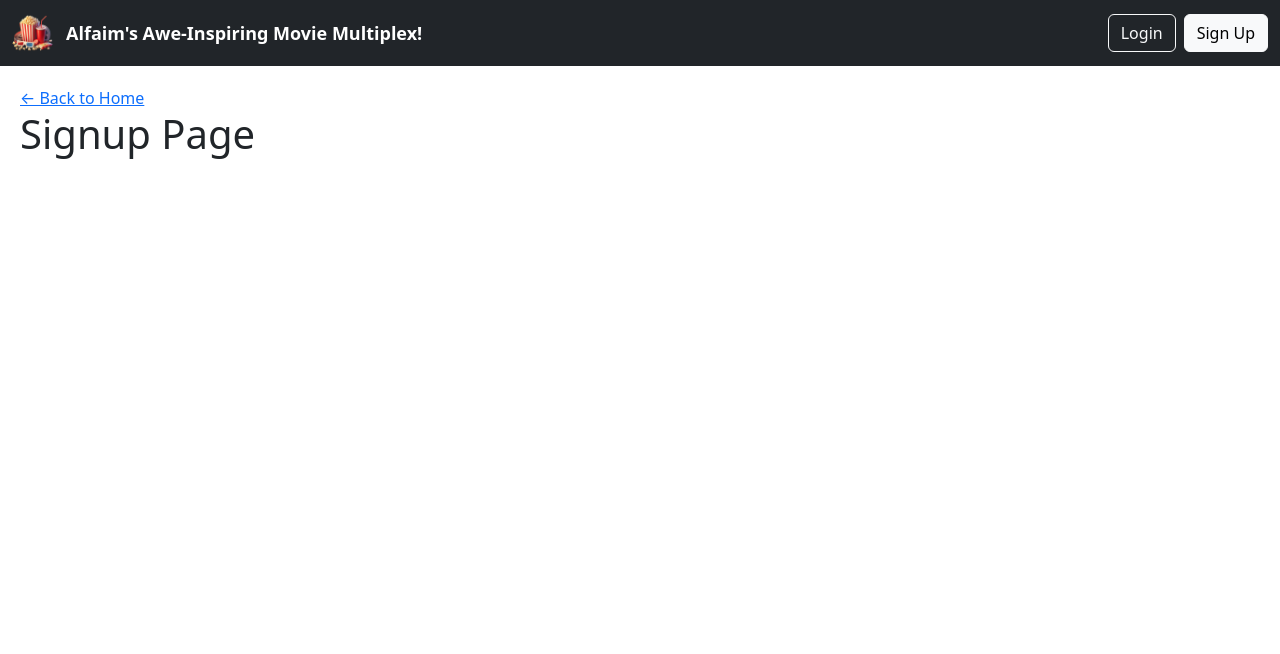
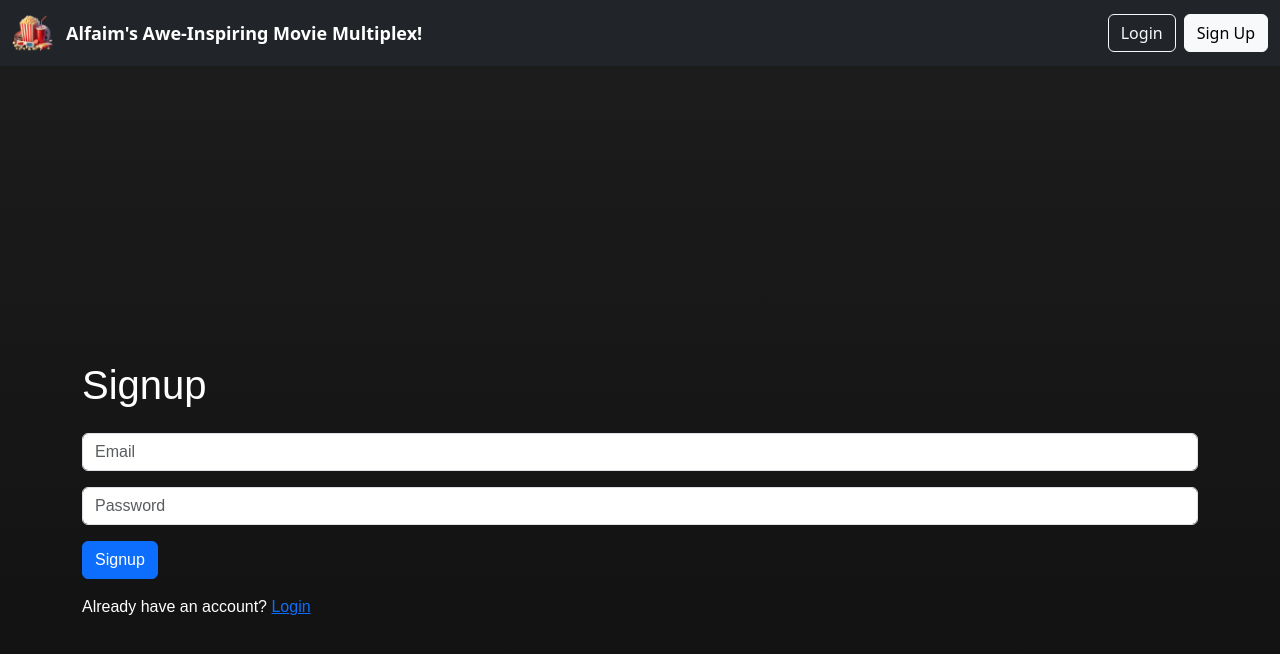
Before and after one commit to Rulfayem/movie-booking-app-fullstack-project, a React (Vite) app: page /signup in a window 1280 px wide. Shown: the top 654 px of the page. Built offline with nearby package versions, Linux system fonts and the light colour scheme.

Commit message:
implemented login, signup, and logout features to their respective pages and to homepage. Did some UI and polish stuff to those pages, and navbar

```diff
--- a/src/Layout.jsx
+++ b/src/Layout.jsx
@@ -5,6 +5,12 @@ import logoImage from "./assets/movie-coding-logo.png";
 function Layout() {
     const siteLogo = logoImage;
     const siteTitle = "Alfaim's Awe-Inspiring Movie Multiplex!";
+    const isLoggedIn = !!localStorage.getItem("token");
+
+    const handleLogout = () => {
+        localStorage.removeItem("token");
+        window.location.href = "/";
+    };
 
     return (
         <>
@@ -28,8 +34,10 @@ function Layout() {
                         </Navbar.Brand>
                     </div>
 
-                    {/* login + signup button shown top right */}
+                    {/* login + signup + logout button shown top right */}
                     <div>
+                        {!isLoggedIn ? (
+                            <>
                                 <Link to="/login">
                                     <Button variant="outline-light" className="me-2">
                                         Login
@@ -41,8 +49,13 @@ function Layout() {
                                         Sign Up
                                     </Button>
                                 </Link>
+                            </>
+                        ) : (
+                            <Button variant="danger" onClick={handleLogout}>
+                                Logout
+                            </Button>
+                        )}
                     </div>
-
                 </Container>
             </Navbar>
 
--- a/src/pages/HomePage.jsx
+++ b/src/pages/HomePage.jsx
@@ -4,7 +4,7 @@ import { useNavigate } from "react-router-dom";
 
 function HomePage() {
     const mainMovieImage = movieImage;
-    const isLoggedIn = false;
+    const isLoggedIn = !!localStorage.getItem("token");
     const navigate = useNavigate();
 
     //handles book seat button
@@ -60,6 +60,8 @@ function HomePage() {
 
                 {/* middle column content */}
                 <div style={{ textAlign: "center", flex: "1" }}>
+
+                    {/* movie poster image */}
                     <img
                         src={mainMovieImage}
                         alt="movie"
@@ -102,6 +104,7 @@ function HomePage() {
                             In a post-apocalyptic future after "The Quiet Rapture" event, a convict explores a
                             blood ocean on a desolate moon using a submarine called the "Iron Lung" to search for missing stars/planets.
                         </p>
+                        {!isLoggedIn && (
                             <p
                                 style={{
                                     fontSize: "14px",
@@ -110,6 +113,7 @@ function HomePage() {
                             >
                                 ⚠️ You must be logged in to book a seat
                             </p>
+                        )}
                     </div>
 
                     <h2
--- a/src/pages/LoginPage.jsx
+++ b/src/pages/LoginPage.jsx
@@ -1,12 +1,83 @@
+import { useState } from "react";
 import { Link } from "react-router-dom";
+import { useNavigate } from "react-router-dom";
 
 function LoginPage() {
+    const [email, setEmail] = useState("");
+    const [password, setPassword] = useState("");
+    const [message, setMessage] = useState("");
+    const navigate = useNavigate();
+
+    const pageStyle = {
+        background: "linear-gradient(to bottom, #1c1c1c, #0f0f0f)",
+        minHeight: "100vh",
+        color: "white",
+        fontFamily: "Arial, sans-serif",
+        display: "flex",
+        justifyContent: "center",
+        alignItems: "center"
+    };
+
+    const handleLogin = async (e) => {
+        e.preventDefault();
+        if (!email || !password) {
+            setMessage("Please fill in all fields!");
+            return;
+        }
+
+        try {
+            const res = await fetch("https://c70b61c0-56c9-4ea6-bbc1-2ecbe389ae5d-00-1uyiawojgytyw.sisko.replit.dev/login", {
+                method: "POST",
+                headers: {
+                    "Content-Type": "application/json",
+                },
+                body: JSON.stringify({ email, password }),
+            });
+
+            const data = await res.json();
+
+            if (data.auth) {
+                localStorage.setItem("token", data.token);
+                setMessage("Login successful!");
+
+                setTimeout(() => {
+                    navigate("/");
+                }, 1000);
+            } else {
+                setMessage("Invalid credentials");
+            }
+        } catch (err) {
+            console.error(err);
+            setMessage("Server error");
+        }
+    };
+
     return (
-        <div style={{ padding: "20px" }}>
-            <Link to="/">
-                ← Back to Home
-            </Link>
-            <h1>Login Page</h1>
+        <div style={pageStyle}>
+            <div className="container mt-5">
+                <h1 className="mt-3">Login</h1>
+                <form onSubmit={handleLogin} className="mt-4">
+                    <input
+                        type="email" required
+                        placeholder="Email"
+                        className="form-control mb-3"
+                        value={email}
+                        onChange={(e) => setEmail(e.target.value)}
+                    />
+                    <input
+                        type="password" required
+                        placeholder="Password"
+                        className="form-control mb-3"
+                        value={password}
+                        onChange={(e) => setPassword(e.target.value)}
+                    />
+                    <button className="btn btn-success">Login</button>
+                </form>
+                <p className="mt-3">{message}</p>
+                <p className="mt-3">
+                    Don't have an account? <Link to="/signup">Signup</Link>
+                </p>
+            </div>
         </div>
     );
 }
--- a/src/pages/SignupPage.jsx
+++ b/src/pages/SignupPage.jsx
@@ -1,12 +1,98 @@
+import { useState } from "react";
 import { Link } from "react-router-dom";
 
 function SignupPage() {
+    const [email, setEmail] = useState("");
+    const [password, setPassword] = useState("");
+    const [message, setMessage] = useState("");
+
+    const pageStyle = {
+        background: "linear-gradient(to bottom, #1c1c1c, #0f0f0f)",
+        minHeight: "100vh",
+        color: "white",
+        fontFamily: "Arial, sans-serif",
+        display: "flex",
+        justifyContent: "center",
+        alignItems: "center"
+    };
+
+    const handleSignup = async (e) => {
+        e.preventDefault();
+        if (!email || !password) {
+            setMessage("Please fill in all fields!");
+            return;
+        }
+
+        try {
+            //signing up for account
+            const res = await fetch("https://c70b61c0-56c9-4ea6-bbc1-2ecbe389ae5d-00-1uyiawojgytyw.sisko.replit.dev/signup", {
+                method: "POST",
+                headers: {
+                    "Content-Type": "application/json",
+                },
+                body: JSON.stringify({ email, password }),
+            });
+
+            const data = await res.json();
+
+            if (!res.ok) {
+                setMessage(data.message || "Signup failed");
+                return;
+            }
+
+            //logins immediately after signup
+            const loginRes = await fetch("https://c70b61c0-56c9-4ea6-bbc1-2ecbe389ae5d-00-1uyiawojgytyw.sisko.replit.dev/login", {
+                method: "POST",
+                headers: {
+                    "Content-Type": "application/json",
+                },
+                body: JSON.stringify({ email, password }),
+            });
+
+            const loginData = await loginRes.json();
+
+            if (loginData.auth) {
+                localStorage.setItem("token", loginData.token);
+                setMessage("Signup successful! Logging you in...");
+
+                setTimeout(() => {
+                    window.location.href = "/";
+                }, 1000);
+            } else {
+                setMessage("Signup worked, but login failed");
+            }
+        } catch (err) {
+            console.error(err);
+            setMessage("Server error");
+        }
+    };
+
     return (
-        <div style={{ padding: "20px" }}>
-            <Link to="/">
-                ← Back to Home
-            </Link>
-            <h1>Signup Page</h1>
+        <div style={pageStyle}>
+            <div className="container mt-5">
+                <h1 className="mt-3">Signup</h1>
+                <form onSubmit={handleSignup} className="mt-4">
+                    <input
+                        type="email" required
+                        placeholder="Email"
+                        className="form-control mb-3"
+                        value={email}
+                        onChange={(e) => setEmail(e.target.value)}
+                    />
+                    <input
+                        type="password" required
+                        placeholder="Password"
+                        className="form-control mb-3"
+                        value={password}
+                        onChange={(e) => setPassword(e.target.value)}
+                    />
+                    <button className="btn btn-primary">Signup</button>
+                </form>
+                <p className="mt-3">{message}</p>
+                <p className="mt-3">
+                    Already have an account? <Link to="/login">Login</Link>
+                </p>
+            </div>
         </div>
     );
 }
```
Lines whose indentation alone changed are shown as unchanged.
